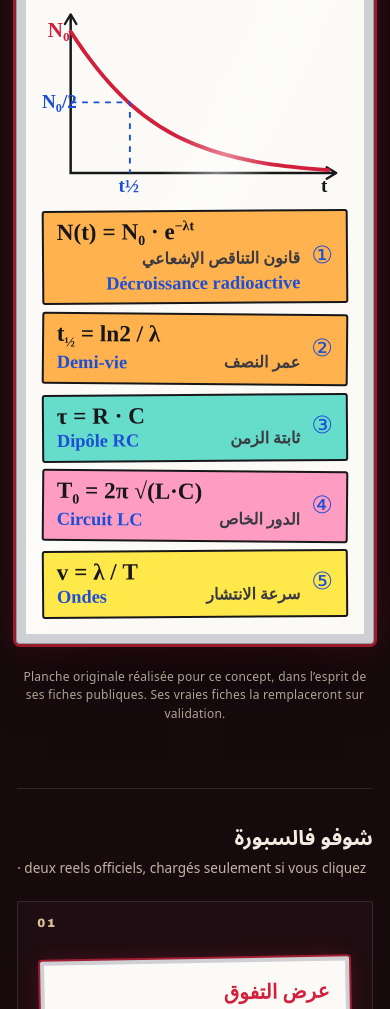
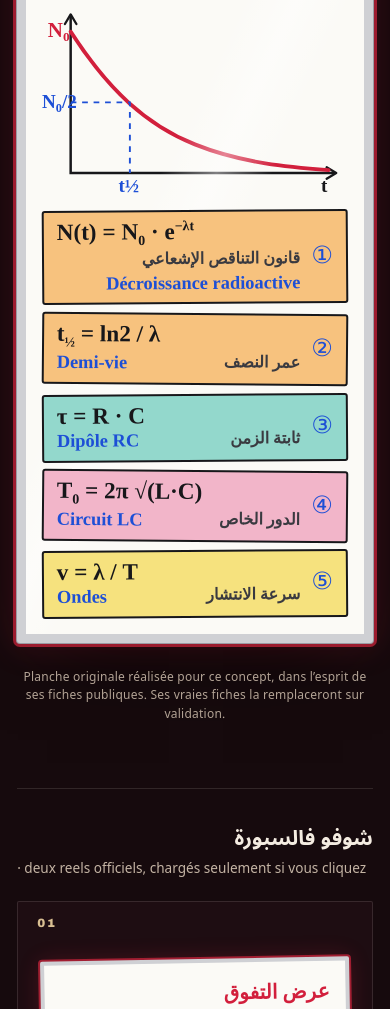
Before and after one commit to Mansour-Technologies/ayoub-harti-website-concept, an Astro site: page / in a window 390 px wide. Shown: the part 3235-4244 px from the top of the page. Built offline with nearby package versions, Linux system fonts and the light colour scheme; Astro itself is replaced by a stand-in of ours; a web font is replaced by a local one.

Commit message:
Sharper hero on phones (1920w frame), softer highlighter tones on the board
Co-Authored-By: Claude Opus 5.5 <noreply@anthropic.com>

```diff
--- a/src/data/site.ts
+++ b/src/data/site.ts
@@ -74,7 +74,8 @@ export const officialVideo = {
   /** Poster chosen in the asset dossier: YouTube's own 1920×1080 frame of this video, then the 1280×720 default. */
   poster: 'https://i.ytimg.com/vi_webp/bQRpHAGhIXw/oar1.webp',
   posterSrcset: 'https://i.ytimg.com/vi_webp/bQRpHAGhIXw/maxresdefault.webp 1280w, https://i.ytimg.com/vi_webp/bQRpHAGhIXw/oar1.webp 1920w',
-  posterSizes: '(min-width: 960px) 52vw, 100vw',
+  /** The hero crop magnifies the frame ~1.5–1.9×, so request the 1920w frame on phones too (≈27 KB WebP). */
+  posterSizes: '(min-width: 960px) 90vw, 260vw',
   posterFallback: 'https://i.ytimg.com/vi/bQRpHAGhIXw/maxresdefault.jpg',
 } as const;
 
--- a/src/styles/global.css
+++ b/src/styles/global.css
@@ -35,10 +35,10 @@
   --mk-red: #d21f3c;
   --mk-blue: #1d4fd6;
   --mk-green: #0f8a4c;
-  --hl-yellow: #ffe94a;
-  --hl-orange: #ffb24d;
-  --hl-teal: #66dccb;
-  --hl-pink: #ff9cc2;
+  --hl-yellow: #f6e27e;
+  --hl-orange: #f7c27e;
+  --hl-teal: #93d8cc;
+  --hl-pink: #f2b5c9;
 
   --f-ar: 'Cairo Variable', 'Geeza Pro', 'Noto Sans Arabic', system-ui, sans-serif;
   --f-word: 'Archivo Variable', 'Arial Black', 'Helvetica Neue', sans-serif;
```
